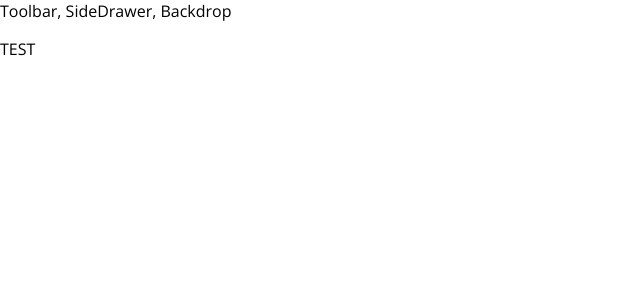
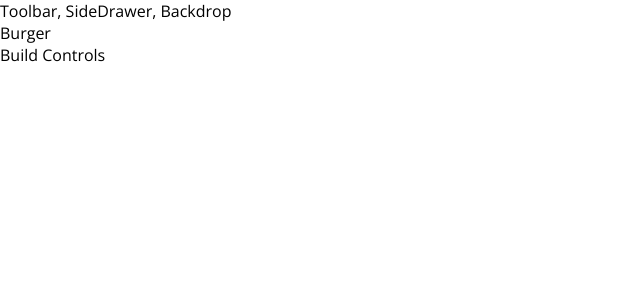
Before and after one commit to iAmNawa/burgerBuilder, a React app in the folder burgerbuilder/: page / in a window 1280 px wide. Shown: the top 300 px of the page, without its empty margins (0-640 px from the left). Built offline with nearby package versions, Linux system fonts and the light colour scheme.

Commit message:
burger builder with burger and build controls

```diff
--- a/burgerbuilder/src/App.js
+++ b/burgerbuilder/src/App.js
@@ -1,13 +1,14 @@
 import React, { Component } from 'react';
 
 import Layout from './components/Layout/Layout';
+import BurgerBuilder from './containers/BurgerBuilder/BurgerBuilder';
 
 class App extends Component {
   render() {
     return (
       <div>
        <Layout>
-        <p>TEST</p>
+         <BurgerBuilder />
        </Layout>
       </div>
     );
--- /dev/null
+++ b/burgerbuilder/src/containers/BurgerBuilder/BurgerBuilder.js
@@ -0,0 +1,16 @@
+import React, { Component } from 'react';
+
+import Aux from '../../hoc/Aux';
+
+class BurgerBuilder extends Component {
+  render () {
+    return (
+      <Aux>
+        <div>Burger</div>
+        <div>Build Controls</div>
+      </Aux>
+    );
+  }
+}
+
+export default BurgerBuilder;
```
